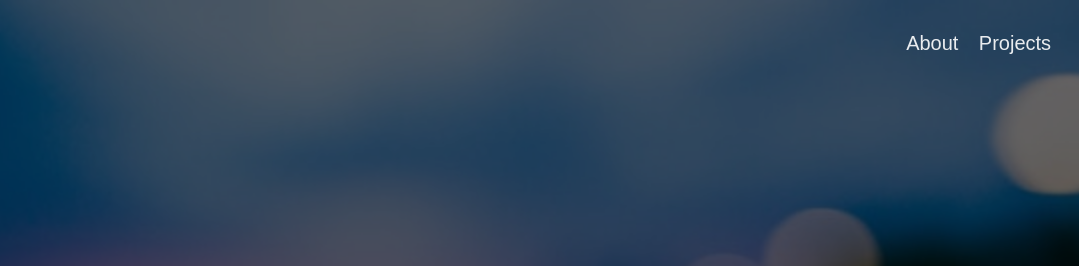
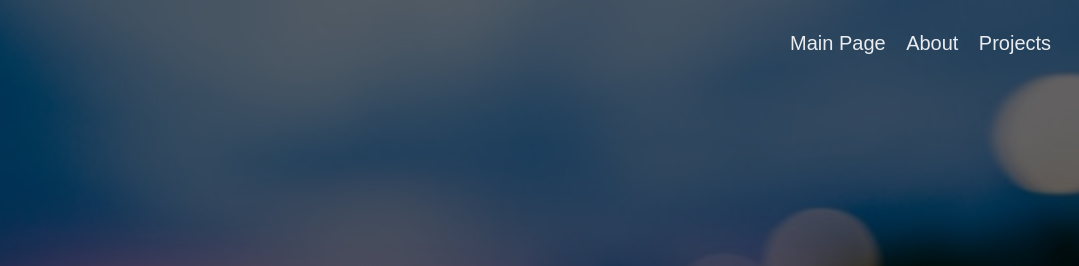
Before and after one commit to DavidMartinez16/David_Portfolio, a plain HTML site: page index.html in a window 1280 px wide. Shown: the top 266 px of the page, 68-1147 px from the left. Drawn offline with Linux system fonts and the light colour scheme.

Commit message:
Update index.html

```diff
--- a/index.html
+++ b/index.html
@@ -65,6 +65,12 @@
 
 
         <ul class="pl0 mr3">
+
+	  <li class="list f5 f4-ns fw4 dib pr3">
+            <a class="hover-white no-underline white-90" href="https://davidmartinez16.github.io/David_Website/" title="Main Page page">
+              Main Page
+            </a>
+          </li>
 
           <li class="list f5 f4-ns fw4 dib pr3">
             <a class="hover-white no-underline white-90" href="https://DavidMartinez16.github.io/David_Portfolio/about/" title="About page">
```
